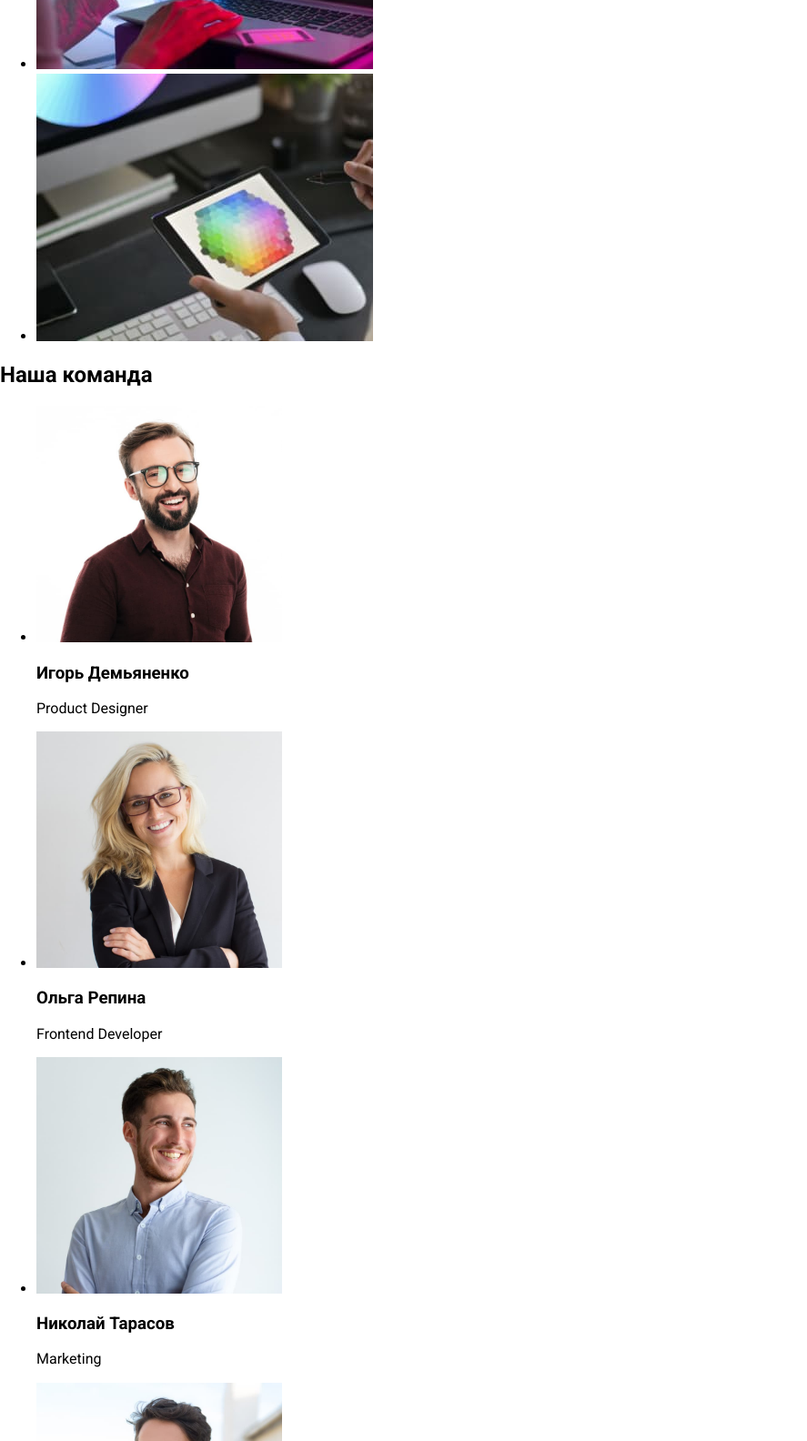
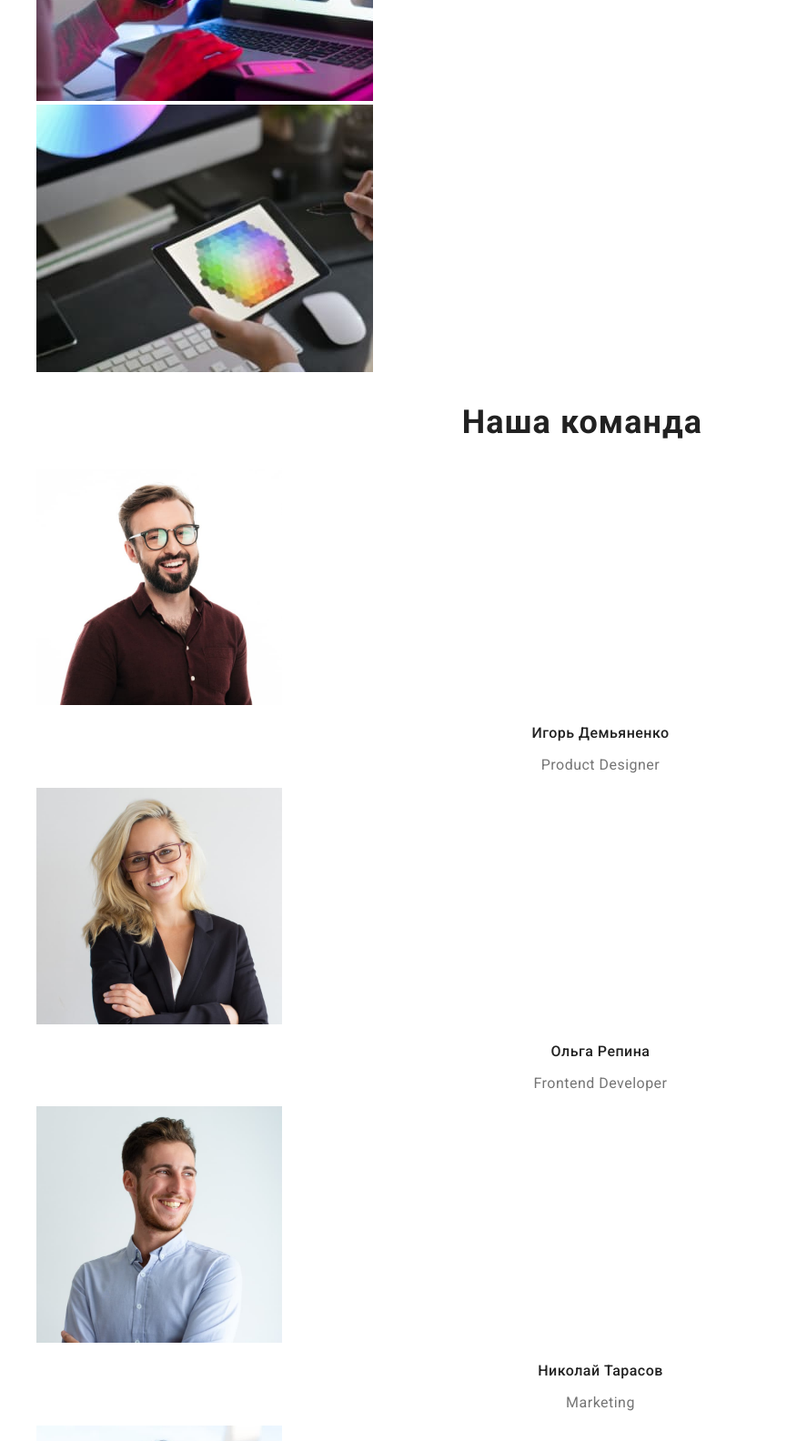
Before and after one commit to NatashaDashkovska/goit-markup-hw, a plain HTML site: page index.html in a window 1280 px wide. Shown: the part 1216-2800 px from the top of the page at 91% size, without its empty margins (0-887 px from the left). Drawn offline with nearby package versions, Linux system fonts and the light colour scheme.

Commit message:
team section style

```diff
--- a/css/styles.css
+++ b/css/styles.css
@@ -16,14 +16,13 @@ body {
 /* Header */
 
 .logo {
-  color: var(--title-color);
   font-family: Raleway;
   font-weight: bold;
   font-size: 26px;
   line-height: 1.19;
 
   letter-spacing: 0.03em;
-
+  color: var(--title-color);
   text-decoration: none;
 }
 
@@ -32,13 +31,12 @@ body {
 }
 
 .nav {
-  color: var(--title-color);
-
   font-weight: 500;
   font-size: 14px;
   line-height: 1.14;
 
   letter-spacing: 0.02em;
+  color: var(--title-color);
 
   list-style-type: none;
   text-decoration: none;
@@ -55,11 +53,11 @@ body {
 }
 
 .contacts-nav {
-  color: var(--primary-text-color);
   font-weight: 500;
   font-size: 14px;
   line-height: 1.14;
   letter-spacing: 0.02em;
+  color: var(--primary-text-color);
 
   list-style-type: none;
 }
@@ -81,7 +79,6 @@ body {
 }
 
 .main-title {
-  color: var(--main-title-color);
   font-weight: 900;
   font-size: 44px;
   line-height: 1.36;
@@ -89,17 +86,20 @@ body {
   text-align: center;
   letter-spacing: 0.06em;
   text-transform: uppercase;
+
+  color: var(--main-title-color);
 }
 
 .hero-btn {
-  background-color: var(--accent-color);
-  color: var(--main-title-color);
   font-weight: bold;
   font-size: 16px;
   line-height: 1.87;
 
   text-align: center;
   letter-spacing: 0.06em;
+
+  background-color: var(--accent-color);
+  color: var(--main-title-color);
 }
 
 /* Advantages */
@@ -109,21 +109,72 @@ body {
 }
 
 .advantages-list__title {
-  color: var(--title-color);
-
   font-weight: bold;
   font-size: 14px;
   line-height: 1.14;
   letter-spacing: 0.03em;
   text-transform: uppercase;
+
+  color: var(--title-color);
 }
 
 .advantages-list__text {
-  color: var(--primary-text-color);
-
   font-weight: 400;
   font-size: 14px;
   line-height: 1.71;
 
   letter-spacing: 0.03em;
+
+  color: var(--primary-text-color);
 }
+
+/* Tasks */
+.task-section__title {
+  font-weight: bold;
+  font-size: 36px;
+  line-height: 1.17;
+  text-align: center;
+  letter-spacing: 0.03em;
+
+  color: var(--title-color);
+}
+
+.tasks-list {
+  list-style-type: none;
+}
+
+/* Team */
+
+.team-section__title {
+  font-weight: bold;
+  font-size: 36px;
+  line-height: 1.17;
+  text-align: center;
+  letter-spacing: 0.03em;
+
+  color: var(--title-color);
+}
+
+.team-list {
+  list-style-type: none;
+}
+
+.team-item__title {
+  font-weight: 500;
+  font-size: 16px;
+  line-height: 1.19;
+
+  text-align: center;
+  letter-spacing: 0.03em;
+
+  color: var(--title-color);
+}
+
+.team_item__description {
+  font-size: 16px;
+  line-height: 1.19;
+
+  text-align: center;
+  letter-spacing: 0.03em;
+  color: var(--primary-text-color);
+}
--- a/index.html
+++ b/index.html
@@ -78,8 +78,8 @@
       </section>
       <!-- Секция задач -->
       <section>
-        <h2>Чем мы занимаемся</h2>
-        <ul>
+        <h2 class="task-section__title">Чем мы занимаемся</h2>
+        <ul class="tasks-list">
           <li>
             <img
               src="./images/first.jpg"
@@ -105,16 +105,16 @@
       </section>
       <!-- Секция команды -->
       <section>
-        <h2>Наша команда</h2>
-        <ul>
+        <h2 class="team-section__title">Наша команда</h2>
+        <ul class="team-list">
           <li>
             <img
               src="./images/member1.jpg"
               width="270"
               alt="Фото члена команды"
             />
-            <h3>Игорь Демьяненко</h3>
-            <p lang="en">Product Designer</p>
+            <h3 class="team-item__title">Игорь Демьяненко</h3>
+            <p class="team_item__description" lang="en">Product Designer</p>
           </li>
           <li>
             <img
@@ -122,8 +122,8 @@
               width="270"
               alt="Фото члена команды"
             />
-            <h3>Ольга Репина</h3>
-            <p lang="en">Frontend Developer</p>
+            <h3 class="team-item__title">Ольга Репина</h3>
+            <p class="team_item__description" lang="en">Frontend Developer</p>
           </li>
           <li>
             <img
@@ -131,8 +131,8 @@
               width="270"
               alt="Фото члена команды"
             />
-            <h3>Николай Тарасов</h3>
-            <p lang="en">Marketing</p>
+            <h3 class="team-item__title">Николай Тарасов</h3>
+            <p class="team_item__description" lang="en">Marketing</p>
           </li>
           <li>
             <img
@@ -140,8 +140,8 @@
               width="270"
               alt="Фото члена команды"
             />
-            <h3>Михаил Ермаков</h3>
-            <p lang="en">UI Designer</p>
+            <h3 class="team-item__title">Михаил Ермаков</h3>
+            <p class="team_item__description" lang="en">UI Designer</p>
           </li>
         </ul>
       </section>
```
